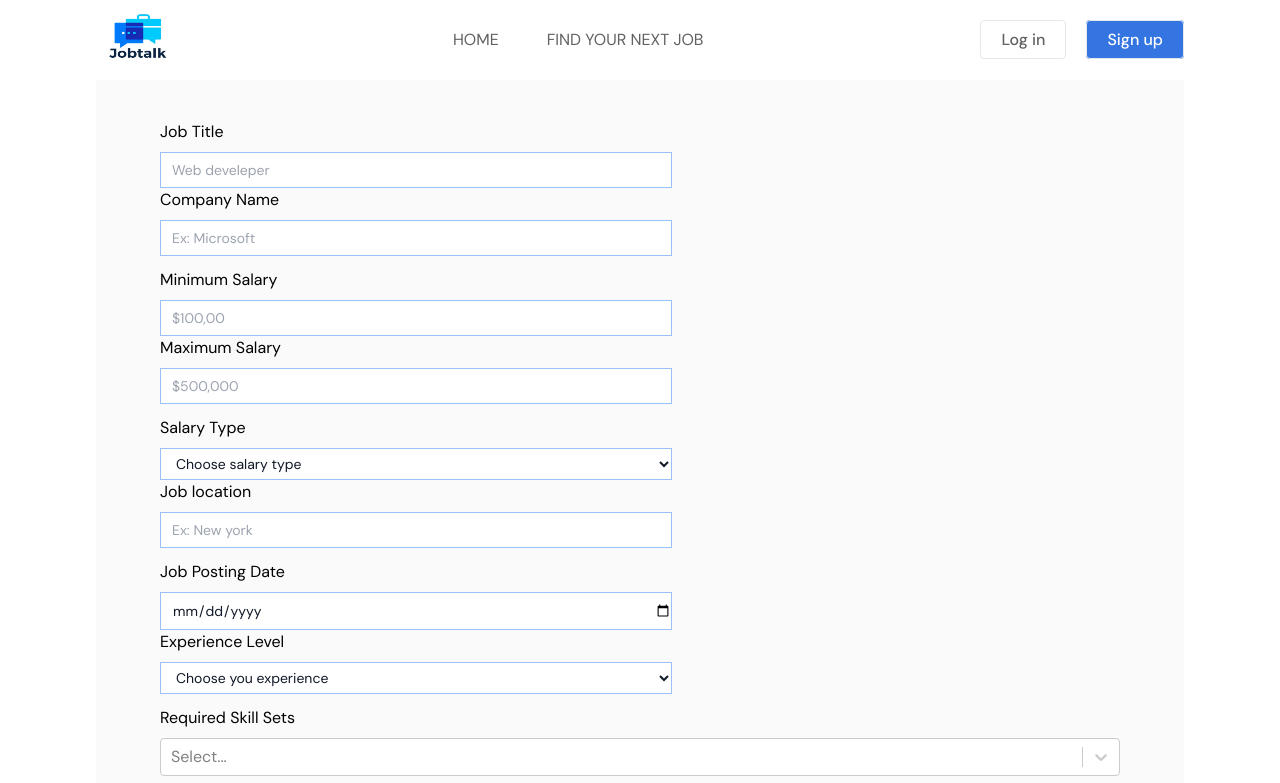
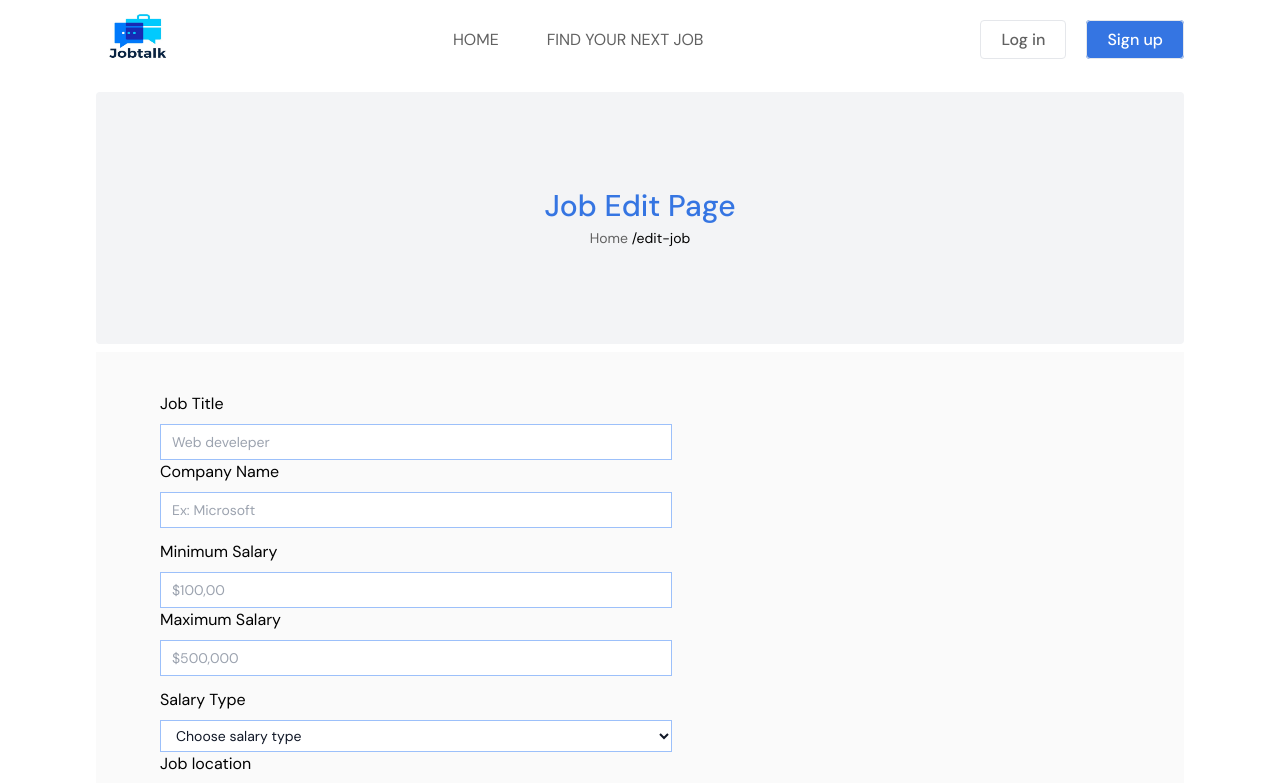
Before and after one commit to Abilash-Nambi/JOB-TALK, a React (Vite) app in the folder client/: page /edit-job in a window 1280 px wide. Shown: the top 783 px of the page. Built offline with nearby package versions, Linux system fonts and the light colour scheme.

Commit message:
breadcrumbs done

```diff
--- a/client/src/Pages/jobs/CreateJob.jsx
+++ b/client/src/Pages/jobs/CreateJob.jsx
@@ -7,6 +7,7 @@ import makeAnimated from "react-select/animated";
 import { postJob } from "../../Services/api/JobEndPoints";
 import useToast from "../../Hooks/useToast";
 import useRouter from "../../Hooks/useRouter";
+import BreadCrumb from "../../components/BreadCrumb";
 
 const CreateJob = () => {
   const [imageUrl, setImageUrl] = useState("");
@@ -65,7 +66,10 @@ const CreateJob = () => {
   };
   return (
     <div className="container max-w-screen-2xl mx-auto xl:px-24 px-4">
-      <div className="bg-[#FAFAFA] py-10 px-4 lg:px-16 ">
+      <div>
+        <BreadCrumb title={"Job Adding Page"} />
+      </div>
+      <div className="bg-[#FAFAFA] py-10 px-4 lg:px-16 mt-2">
         <form onSubmit={handleSubmit(onSubmit)} className="space-y-3">
           <div className="flex w-full justify-between flex-wrap">
             <div className="md:w-[32em] w-full relative">
--- a/client/src/Pages/jobs/EditJob.jsx
+++ b/client/src/Pages/jobs/EditJob.jsx
@@ -1,6 +1,7 @@
 import React from "react";
 import Select from "react-select";
 import makeAnimated from "react-select/animated";
+import BreadCrumb from "../../components/BreadCrumb";
 
 const EditJob = () => {
   const animatedComponents = makeAnimated();
@@ -14,7 +15,10 @@ const EditJob = () => {
   ];
   return (
     <div className="container max-w-screen-2xl mx-auto xl:px-24 px-4">
-      <div className="bg-[#FAFAFA] py-10 px-4 lg:px-16 ">
+      <div>
+        <BreadCrumb title={"Job Edit Page"} />
+      </div>
+      <div className="bg-[#FAFAFA] py-10 px-4 lg:px-16 mt-2">
         <form onSubmit={handleSubmit} className="space-y-3">
           <div className="flex w-full justify-between flex-wrap">
             <div className="md:w-[32em] w-full relative">
--- a/client/src/Pages/jobs/MyJobs.jsx
+++ b/client/src/Pages/jobs/MyJobs.jsx
@@ -5,6 +5,7 @@ import { useState } from "react";
 import { useEffect } from "react";
 import Button from "../../components/Button";
 import { useSelector } from "react-redux";
+import BreadCrumb from "../../components/BreadCrumb";
 
 const MyJobs = () => {
   const [jobs, setJobs] = useState([]);
@@ -18,6 +19,9 @@ const MyJobs = () => {
 
   return (
     <div className="container max-w-screen-2xl mx-auto xl:px-24 px-4  ">
+      <div>
+        <BreadCrumb title={"My Job  Page"} />
+      </div>
       <h1 className="text-center p-4"> All My Jobs</h1>
       <div className="p-2 text-center ">
         <input
```
